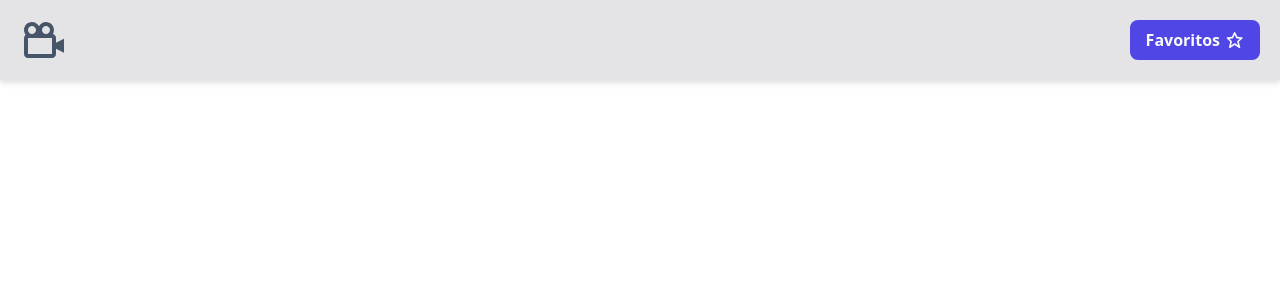
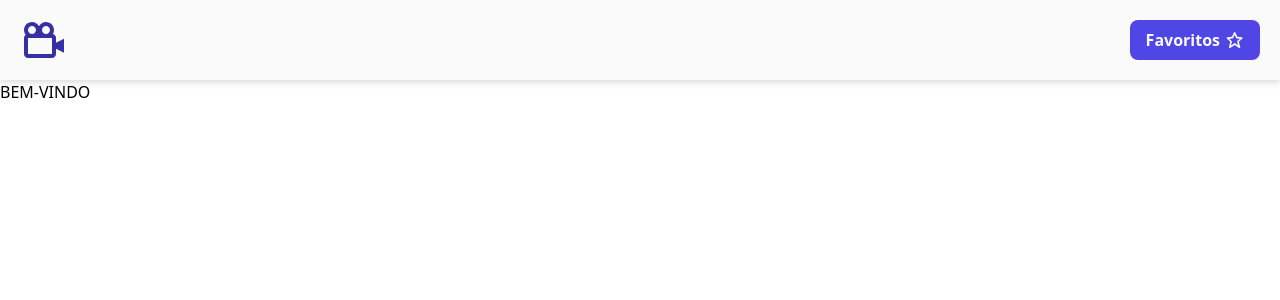
Before and after one commit to Tassio-Med/movies-library, a React (Create React App) app: page / in a window 1280 px wide. Shown: the top 300 px of the page. Built offline with nearby package versions, Linux system fonts and the light colour scheme.

Commit message:
feat: estilização do componente Header e Home e prontos.

```diff
--- a/src/Components/Header/Header.jsx
+++ b/src/Components/Header/Header.jsx
@@ -3,12 +3,15 @@ import {BiCameraMovie, BiStar} from 'react-icons/bi'
 
 function Header(){
   return(
-    <header className='w-screen h-20 z-10 bg-zinc-200 fixed drop-shadow-md flex justify-between items-center'>
+    <header className='w-screen h-20 z-20 fixed bg-zinc-50 drop-shadow-md flex justify-between items-center'>
       <div className='mx-5'>
-        <Link to="/" className=''><BiCameraMovie className='text-5xl text-slate-600 md:text:3xl'/></Link>
+        <Link to="/" className=''>
+          <BiCameraMovie className='text-5xl text-indigo-800 md:text:3xl'/>
+        </Link>
       </div>
       <button className='w-30 h-10 mx-5 px-4 py-1 bg-indigo-600 rounded-lg flex items-center hover:bg-indigo-800'>
-        <Link to="/favoritos" className='w-full h-full font-bold text-slate-50 flex items-center'>Favoritos</Link><BiStar className='text-2xl text-slate-50'/>
+        <Link to="/favoritos" className='w-full h-full font-bold text-slate-50 flex items-center'>Favoritos</Link>
+        <BiStar className='text-2xl text-slate-50'/>
       </button>
     </header>
   )
--- a/src/Pages/Home/Home.jsx
+++ b/src/Pages/Home/Home.jsx
@@ -1,7 +1,7 @@
 function Home(){
   return(
-    <div>
-      <h1>Bem-vindo</h1>
+    <div className="w-full h-screen uppercase flex flex-col relative top-20">
+      <h1 >Bem-vindo</h1>
     </div>
   )
 }
```
